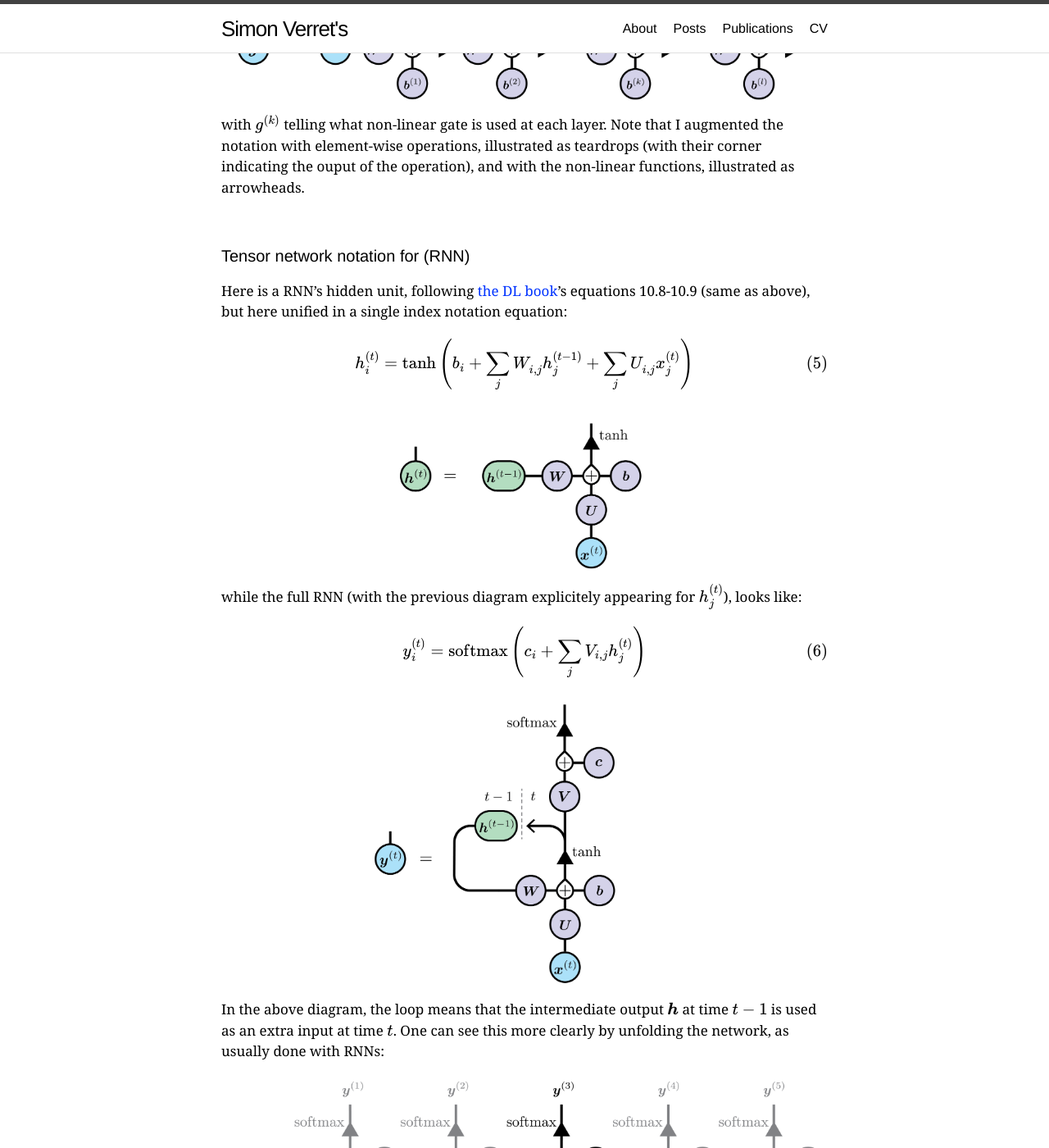
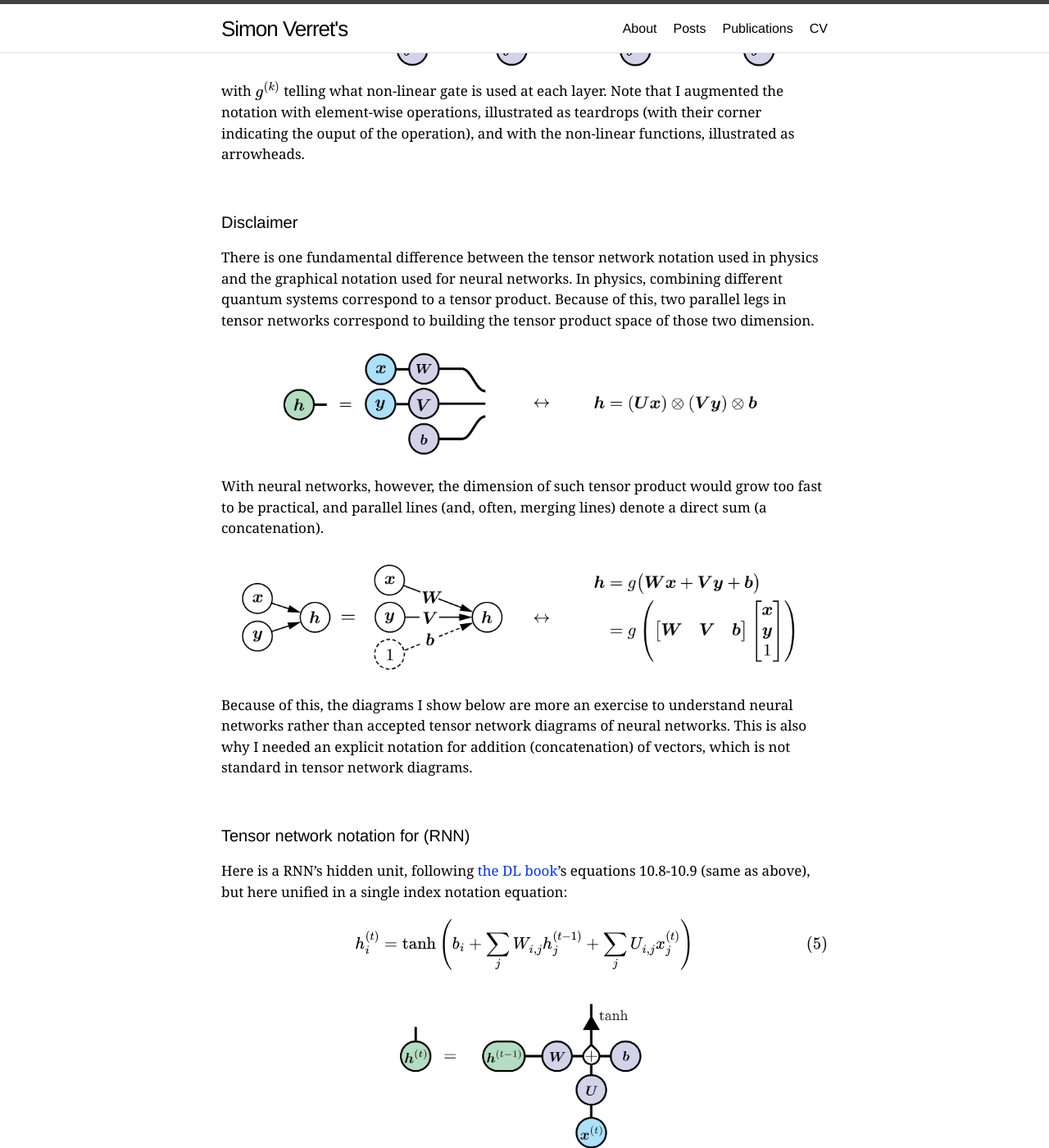
Before and after one commit to simonverret/simonverret.github.io, a Jekyll site: the page built from _posts/2019-02-16-tensor-network-diagrams-of-typical-neural-network.md, in a window 1280 px wide and 1400 px high, scrolled down 2522 px. Shown: the whole window at 82% size. Built offline with Jekyll 4.4.1, drawn with Linux system fonts in a browser that asks for light colours; some web fonts are replaced; formulas are drawn with MathJax 3; comment, search, counter and statistics services are not loaded; some of the changed text lies outside the part shown.

Commit message:
Disclaimer to the tensor network post

```diff
--- a/_posts/2019-02-16-tensor-network-diagrams-of-typical-neural-network.md
+++ b/_posts/2019-02-16-tensor-network-diagrams-of-typical-neural-network.md
@@ -17,20 +17,19 @@ The starting point of all neural network is the "neuron", i.e. the following ope
 h_{i}=g\left(\sum_{j}W_{ij}x_{j}+b_{i}\right)
 \label{oneLayer}
 \end{align}
-where $\vec h$ is the ouput vector of the layer, $\vec W$ is the matrix of weights, $\vec b$ is the vector of offsets, and $g(z)$ is the activation function (typically a <a href='https://en.wikipedia.org/wiki/Rectifier_(neural_networks)'>ReLU gate</a>, a <a href='https://en.wikipedia.org/wiki/Sigmoid_function'>sigmoid function</a>, or a tanh function).
+where $\vec h$ is the ouput vector of the layer, $\vec W$ is the matrix of weights, $\vec b$ is the vector of offsets, and $g(z)$ is the activation function (typically a [ReLU gate](https://en.wikipedia.org/wiki/Rectifier_(neural_networks)), [sigmoid function](https://en.wikipedia.org/wiki/Sigmoid_function), a tanh function, etc.).
 For $l$ layers, the final output of the network would be the output of the last layer $\vec y=\vec h^{(l)}$.
-In the <a href='https://www.deeplearningbook.org/'>the Deep Learning book</a>, the above equation is pictured as:
-<img class="center" src="/img/neuralTensorNetwork-01.png"  title="diagrammatic representation of one neural network layer" width="800px"/>
-with the weights, offsets, and activation function implicit. Within this diagrammatic convention, here is what a fully connected $l$ layers neural network, or ``multi-layer perceptron'' (MLP), looks like:
-<img class="center" src="/img/neuralTensorNetwork-02.png"  title="diagrammatic representation of a fully connected MLP" width="800px"/>
-
+In the [the Deep Learning book](https://www.deeplearningbook.org/), the above equation is pictured as:
+![diagrammatic representation of one neural network layer](/img/neuralTensorNetwork-01.png)
+with the weights, offsets, and activation function implicit. Within this diagrammatic convention, here is what a fully connected $l$ layers neural network, or "multi-layer perceptron" (MLP), looks like:
+![diagrammatic representation of a fully connected MLP](/img/neuralTensorNetwork-02.png)
 <br>
 
 Problems of these diagrams
 ---
-To be quite honest, I do not like this diagrammatic convention, because you need to know the equations represented to be able to understand the diagram. A good example is when the reccurent neural network (RNN) is introduced:
-<img class="center" src="/img/deepLearningBook-10-3.png"  title="diagrammatic representation of a RNN" width="800px"/>
-At first glance, the reader might understand that $\vec U$ and $\vec W$ are weights applied respectively on the input $x^{(t)}$ recieved at time $t$ and hidden state $h^{(t-1)}$ computed at time $t-1$, but what happens exactly to the results of these two? are they added, multiplied or concatenated to form $h^{(t)}$? Are they separately passed into a non-linear gate? Although the picture makes it unclear, the equations:
+At first, I did not like this diagrammatic convention. I thought you need to know the equations represented to be able to understand the diagrams. A good example is when the reccurent neural network (RNN) is introduced:
+![diagrammatic representation of a RNN](/img/deepLearningBook-10-3.png)
+The reader might understand that $\vec U$ and $\vec W$ are weights applied respectively on the input $x^{(t)}$ recieved at time $t$ and hidden state $h^{(t-1)}$ computed at time $t-1$, but what happens exactly to the results of these two? are they added, multiplied or concatenated to form $h^{(t)}$? Are they separately passed into a non-linear gate? Although the picture makes it unclear, the equations:
 \begin{align}
 \vec a^{(t)} &= \vec b + \vec W\vec h^{(t-1)} + \vec U\vec x^{(t)}\\\
 \vec h^{(t)} &= \tanh(\vec a^{(t)})\\\
@@ -45,7 +44,7 @@ Tensor network notation in physics
 In the winter of 2018, I followed a course on tensor network methods for strongly correlated electrons given by Glen Evenbly at Université de Sherbrooke. Basically, the course introduces a diagrammatic notation to write tensor products, and uses it to revisit famous methods of strongly correlated physics, among which the numerical renormalization group (NRG), density matrix renormalization group (DMRG), matrix product states (MPS), multi-scale entanglement renormalization ansatz (MERA), etc.
 
 Here are the basics: vector have one leg (because they have one index), matrix have two, and more general tensors have as many as their order. You can then illustrate a tensor product by connecting the legs corresponding to the index summed.
-<img class="center" src="/img/neuralTensorNetwork-03.png"  title="basics of the tensor network notation" width="800px"/>
+![basics of the tensor network notation](/img/neuralTensorNetwork-03.png)
 
 Since I began working on neural networks, I tried to draw the tensor network diagram corresponding to a few architecture visited in <a href='https://www.deeplearningbook.org/'>the DL book</a>. Trying to clean the diagrammatic representation of all ambiguity helped me understand many thiings. For example, here is the representation of a simple hidden unit using a sigmoid gate $\sigma(z)$:
 \begin{align}
@@ -55,6 +54,25 @@ h_{i}=\sigma\left(\sum_{j}W_{ij}x_{j}+b_{i}\right)
 Here is how the deep neural network illustrated at the beginning would look like:
 <img class="center" src="/img/neuralTensorNetwork-05.png"  title="tensor network diagram for a deep MLP" width="800px"/>
 with $g^{(k)}$ telling what non-linear gate is used at each layer. Note that I augmented the notation with element-wise operations, illustrated as teardrops (with their corner indicating the ouput of the operation), and with the non-linear functions, illustrated as arrowheads.
+
+
+<br>
+
+Disclaimer
+---
+There is one fundamental difference between the tensor network notation used in physics and the graphical notation used for neural networks. In physics, combining different quantum systems correspond to a tensor product. Because of this, two parallel legs in tensor networks correspond to building the tensor product space of those two dimension.
+<img class="center" src="
+/img/neuralTensorNetwork-12.png
+"  title="
+parallel lines in tensor networks correspond to a tensor product
+" width="800px"/>
+With neural networks, however, the dimension of such tensor product would grow too fast to be practical, and parallel lines (and, often, merging lines) denote a direct sum (a concatenation).
+<img class="center" src="
+/img/neuralTensorNetwork-11.png
+"  title="
+parallel lines in neural networks correspond to a concatenation
+" width="800px"/>
+Because of this, the diagrams I show below are more an exercise to understand neural networks rather than accepted tensor network diagrams of neural networks. This is also why I needed an explicit notation for addition (concatenation) of vectors, which is not standard in tensor network diagrams.
 
 <br>
 
```
Also changed, not shown: other parts of _posts/2019-02-16-tensor-network-diagrams-of-typical-neural-network.md (+1 -1 lines), img/neuralTensorNetwork-11.png (added), img/neuralTensorNetwork-12.png (added).
